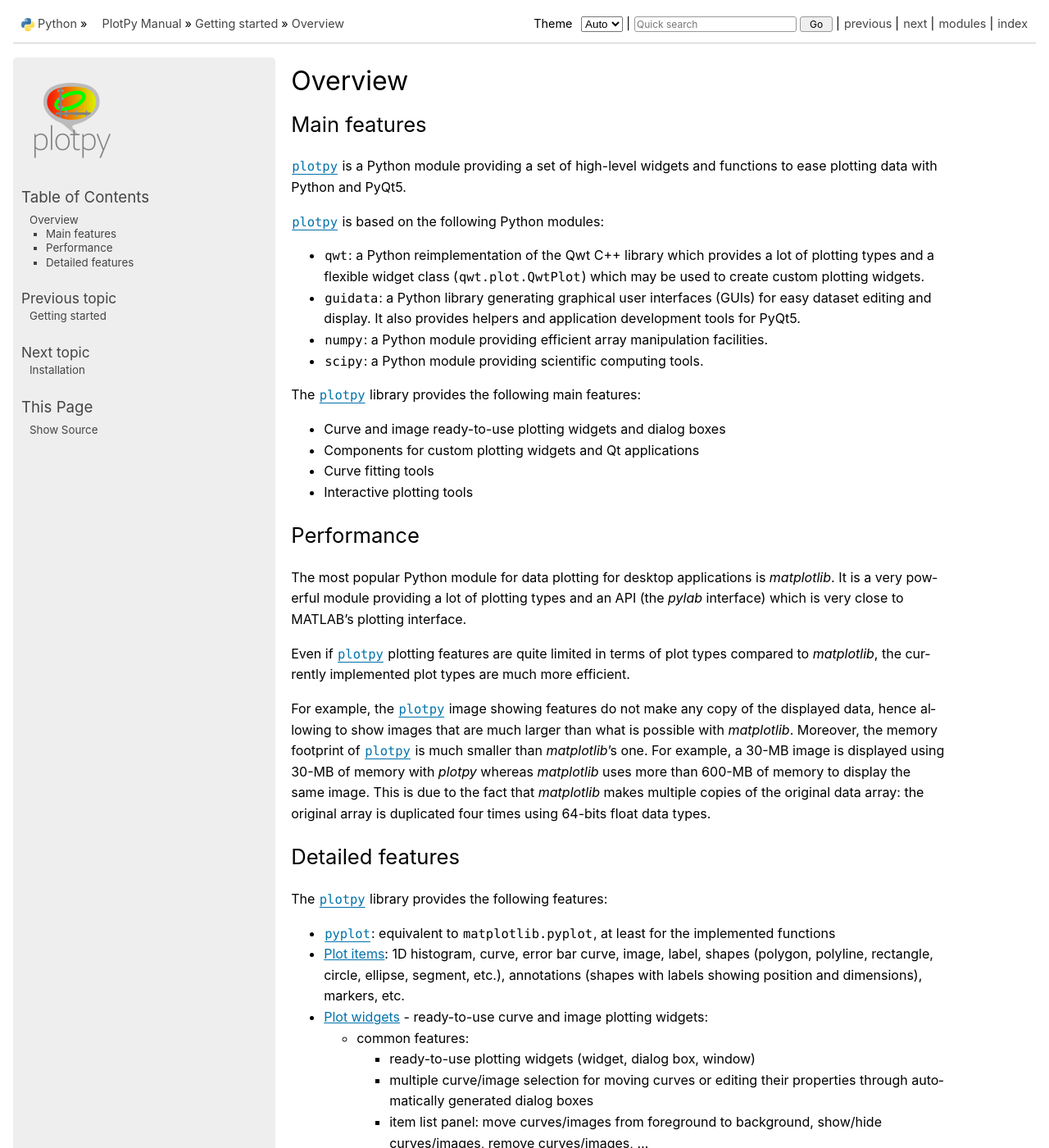
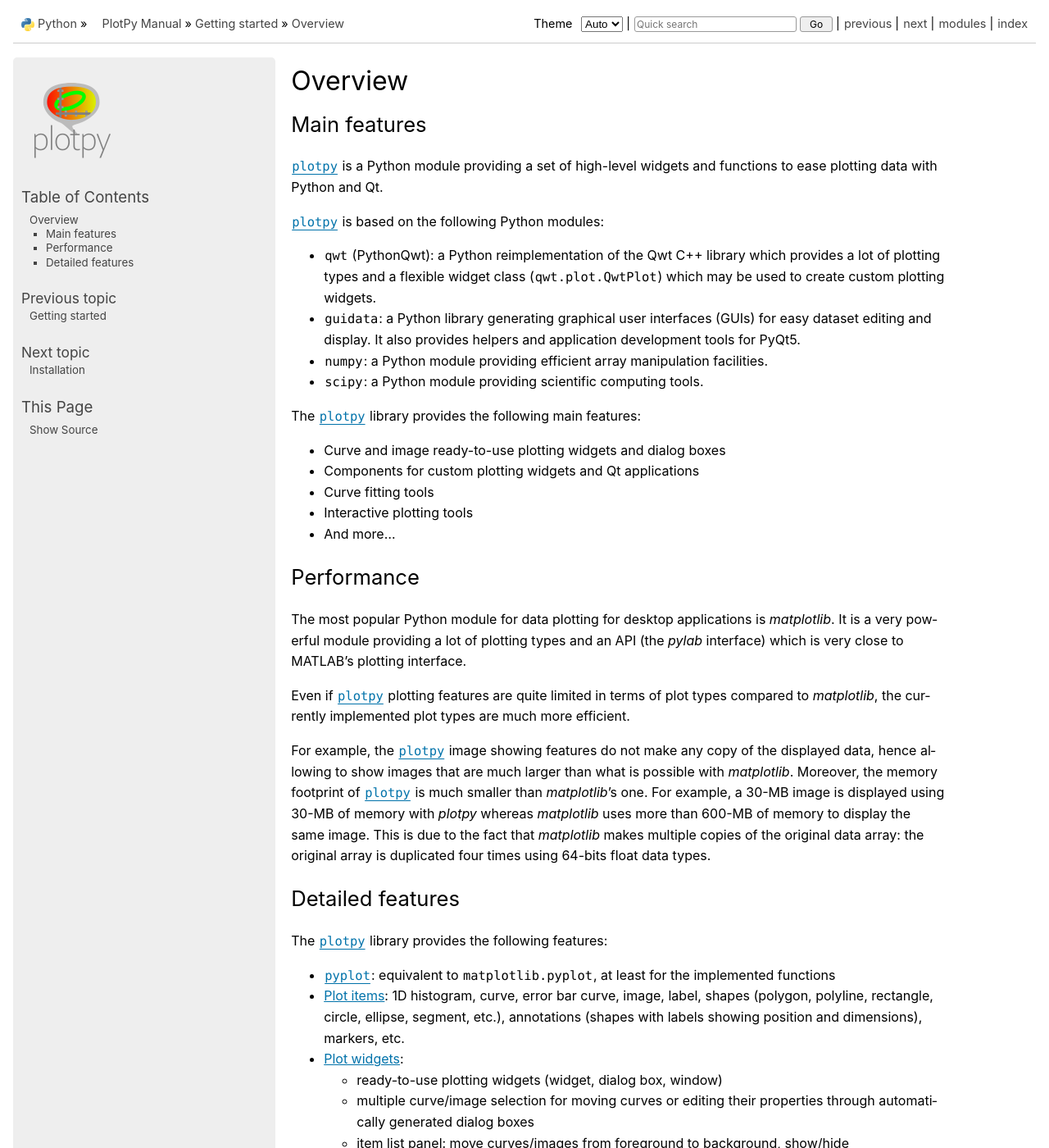
Before and after one commit to PlotPyStack/PlotPy, a Sphinx documentation site: the page built from doc/intro/overview.rst, in a window 1280 px wide and 1400 px high. Shown: the whole window at 82% size. Built offline with Sphinx 7.4.7, drawn with Linux system fonts in a browser that asks for light colours.

```diff
--- a/doc/intro/overview.rst
+++ b/doc/intro/overview.rst
@@ -5,11 +5,11 @@ Main features
 -------------
 
 :mod:`plotpy` is a Python module providing a set of high-level widgets and
-functions to ease plotting data with Python and PyQt5.
+functions to ease plotting data with Python and Qt.
 
 :mod:`plotpy` is based on the following Python modules:
 
-* :mod:`qwt`: a Python reimplementation of the Qwt C++ library which
+* :mod:`qwt` (PythonQwt): a Python reimplementation of the Qwt C++ library which
   provides a lot of plotting types and a flexible widget class
   (:py:class:`qwt.plot.QwtPlot`) which may be used to create custom plotting
   widgets.
@@ -29,6 +29,7 @@ The :mod:`plotpy` library provides the following main features:
 * Components for custom plotting widgets and Qt applications
 * Curve fitting tools
 * Interactive plotting tools
+* And more...
 
 Performance
 -----------
@@ -63,17 +64,15 @@ The :mod:`plotpy` library provides the following features:
   (polygon, polyline, rectangle, circle, ellipse, segment, etc.), annotations
   (shapes with labels showing position and dimensions), markers, etc.
 
-* :ref:`plot` - ready-to-use curve and image plotting widgets:
+* :ref:`plot`:
 
-  - common features:
+  - ready-to-use plotting widgets (widget, dialog box, window)
 
-    - ready-to-use plotting widgets (widget, dialog box, window)
+  - multiple curve/image selection for moving curves or editing their
+    properties through automatically generated dialog boxes
 
-    - multiple curve/image selection for moving curves or editing their
-      properties through automatically generated dialog boxes
-
-    - item list panel: move curves/images from foreground to background,
-      show/hide curves/images, remove curves/images, ...
+  - item list panel: move curves/images from foreground to background,
+    show/hide curves/images, remove curves/images, ...
 
   - specific curve features:
 
```
Also changed, not shown: doc/images/screenshots/__init__.png, doc/images/screenshots/computations.png, doc/images/screenshots/contrast.png, doc/images/screenshots/cross_section.png, doc/images/screenshots/fit.png, doc/images/screenshots/plot.png, doc/images/screenshots/transform.png.
